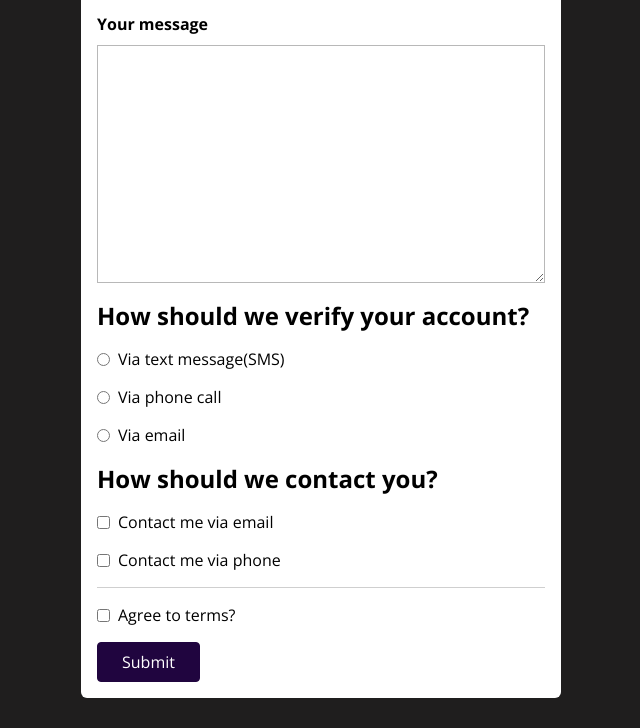
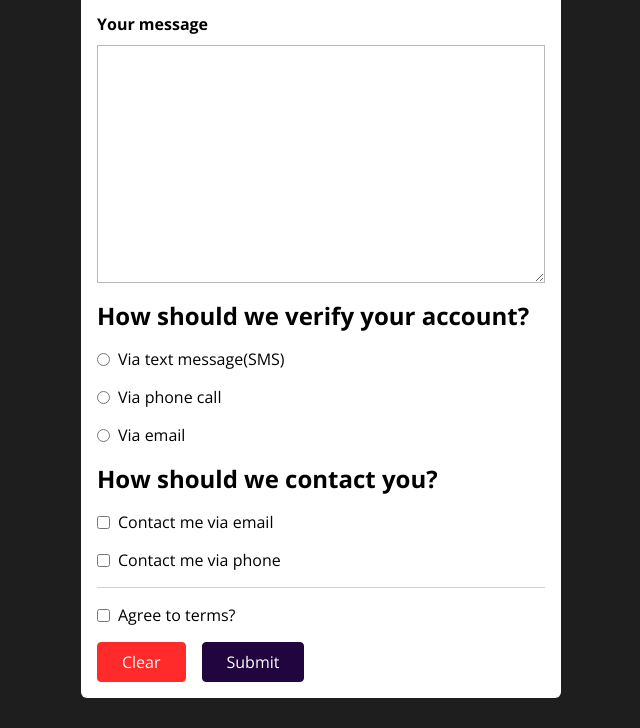
Before and after one commit to luAr26/froms-in-websites, a plain HTML site: page index.html in a window 1280 px wide. Shown: the part 736-1464 px from the top of the page, without its empty margins (319-959 px from the left). Drawn offline with nearby package versions, Linux system fonts and the light colour scheme.

Commit message:
More on form buttons

```diff
--- a/css/style.css
+++ b/css/style.css
@@ -93,6 +93,18 @@ button:hover {
   border-color: var(--button-color);
 }
 
+button[type="reset"] {
+  --button-color: rgb(255, 42, 42);
+  background-color: var(--button-color);
+  border-color: var(--button-color);
+}
+
+button[type="reset"]:hover {
+  --button-color: rgb(251, 102, 102);
+  background-color: var(--button-color);
+  border-color: var(--button-color);
+}
+
 .form-control-inline {
   display: flex;
   align-items: center;
@@ -112,3 +124,8 @@ button:hover {
 .form-control-inline label:hover {
   cursor: pointer;
 }
+
+.form-buttons {
+  display: flex;
+  gap: 1.6rem;
+}
--- a/index.html
+++ b/index.html
@@ -128,8 +128,9 @@
             <label for="agree-terms">Agree to terms?</label>
           </div>
         </section>
-        <section>
-          <button>Submit</button>
+        <section class="form-buttons">
+          <button type="reset">Clear</button>
+          <button type="submit">Submit</button>
         </section>
       </form>
     </main>
```
